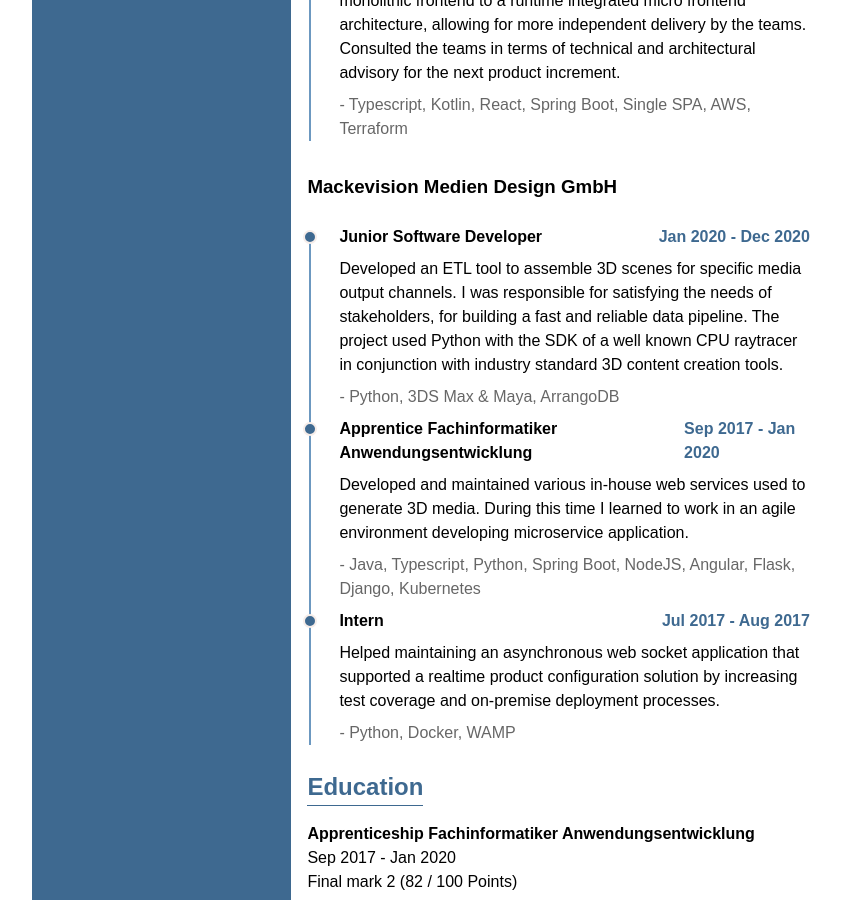
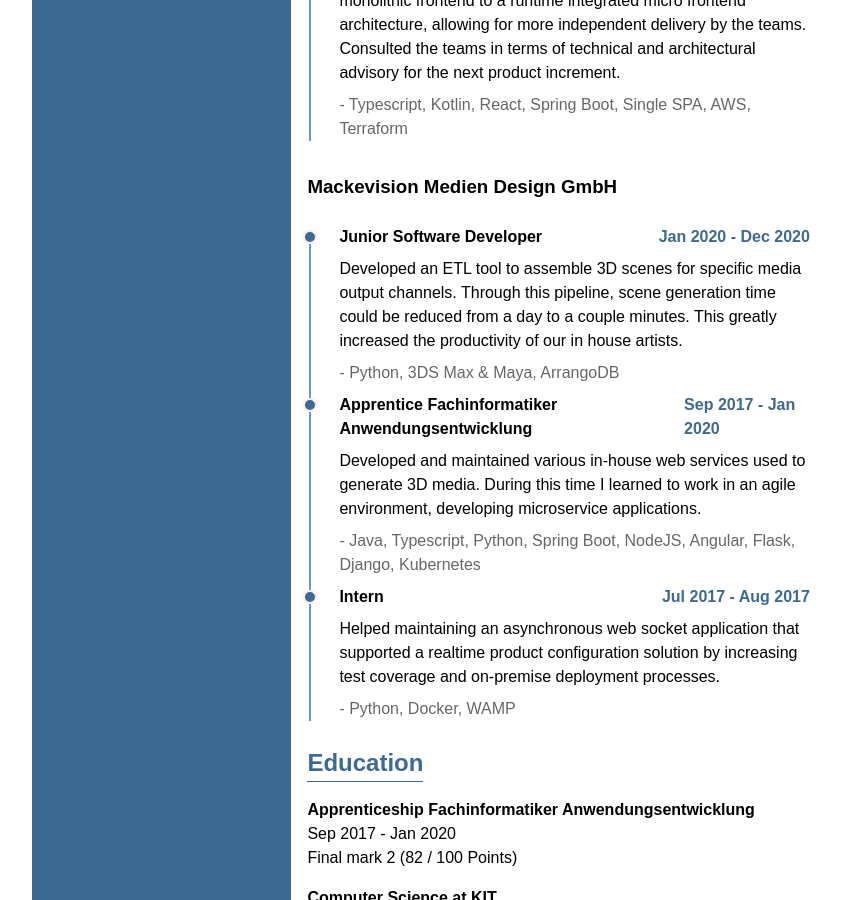
Before and after one commit to RykoL/CV, a Jekyll site: the page built from index.html, in a window 1280 px wide and 900 px high, scrolled down 1605 px. Shown: the whole window, without its empty margins (211-1052 px from the left). Built offline with Jekyll 4.4.1, drawn with Linux system fonts in a browser that asks for light colours.

Commit message:
Updated entry for Junior Dev entry

```diff
--- a/_data/career.yml
+++ b/_data/career.yml
@@ -71,9 +71,7 @@
     - title: Junior Software Developer
       from: Jan 2020
       until: Dec 2020
-      description: "Developed an ETL tool to assemble 3D scenes for specific media output channels. I was responsible for satisfying the
-needs of stakeholders, for building a fast and reliable data pipeline.
-The project used Python with the SDK of a well known CPU raytracer in conjunction with industry standard 3D content creation tools."
+      description: "Developed an ETL tool to assemble 3D scenes for specific media output channels. Through this pipeline, scene generation time could be reduced from a day to a couple minutes. This greatly increased the productivity of our in house artists."
       technologies:
         - Python
         - 3DS Max & Maya
@@ -81,7 +79,7 @@
     - title: Apprentice Fachinformatiker Anwendungsentwicklung
       from: Sep 2017
       until: Jan 2020
-      description: "Developed and maintained various in-house web services used to generate 3D media. During this time I learned to work in an agile environment developing microservice application."
+      description: "Developed and maintained various in-house web services used to generate 3D media. During this time I learned to work in an agile environment, developing microservice applications."
       technologies:
         - Java
         - Typescript
```
